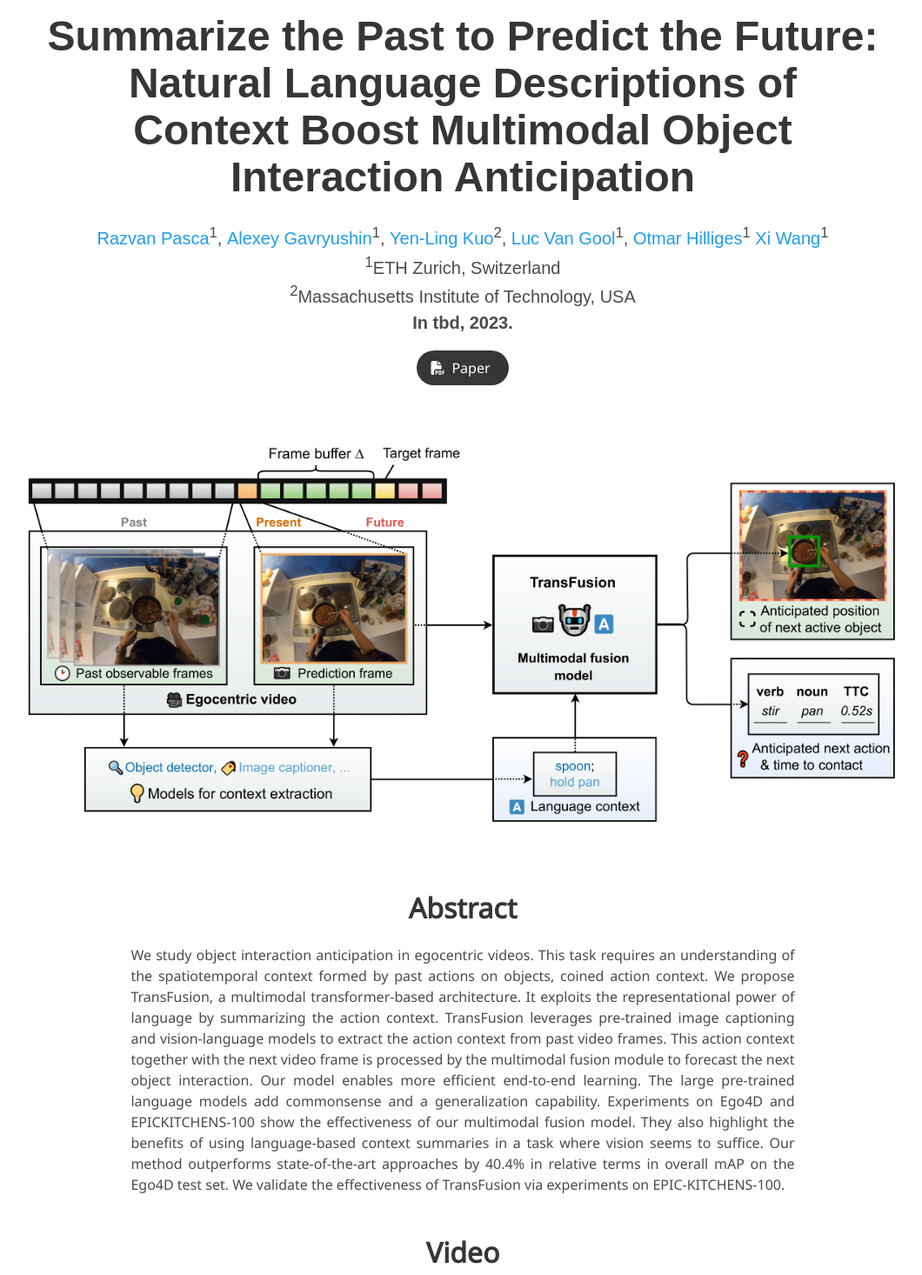
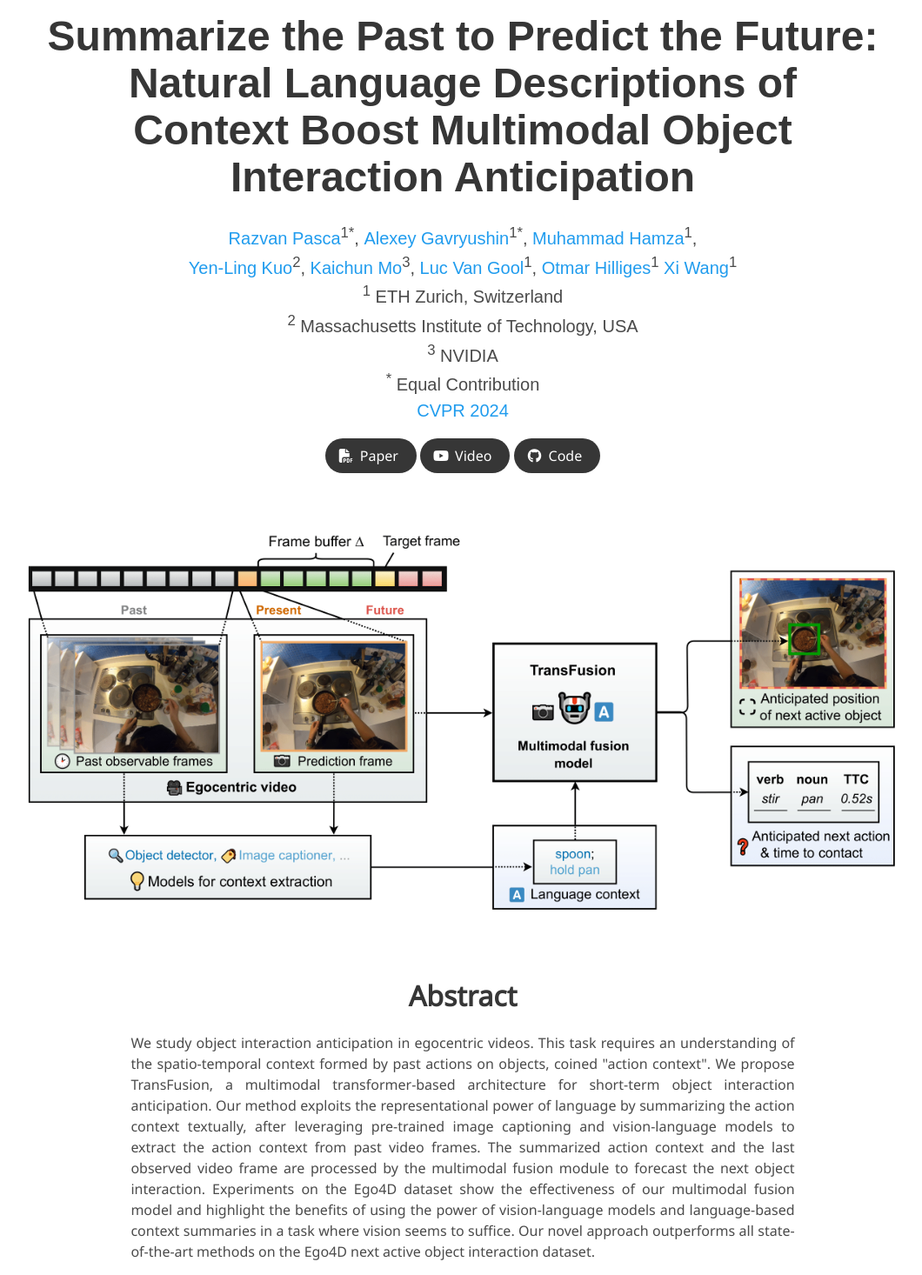
Before and after one commit to eth-ait/transfusion-proj, a plain HTML site: page index.html in a window 1280 px wide. Shown: the part 33-1499 px from the top of the page at 87% size, without its empty margins (108-1168 px from the left). Drawn offline with nearby package versions, Linux system fonts and the light colour scheme; some icons are missing; a web font is replaced by a local one.

Commit message:
Update for CPVR 2024

```diff
--- a/index.html
+++ b/index.html
@@ -47,11 +47,15 @@
           <h1 class="title is-1 publication-title">Summarize the Past to Predict the Future: Natural Language Descriptions of Context Boost Multimodal Object Interaction Anticipation</h1>
           <div class="is-size-5 publication-authors">
             <span class="author-block">
-              <a>Razvan Pasca</a><sup>1</sup>,</span>
+              <a>Razvan Pasca</a><sup>1*</sup>,</span>
             <span class="author-block">
-              <a>Alexey Gavryushin</a><sup>1</sup>,</span>
+              <a>Alexey Gavryushin</a><sup>1*</sup>,</span>
+            <span class="author-block">
+              <a>Muhammad Hamza</a><sup>1</sup>,</span><br>
             <span class="author-block">
               <a href="https://yenlingkuo.com/">Yen-Ling Kuo</a><sup>2</sup>,</span>
+            <span class="author-block">
+              <a href="https://kaichun-mo.github.io/">Kaichun Mo</a><sup>3</sup>,</span>
              <span class="author-block">
               <a href="https://ee.ethz.ch/the-department/faculty/professors/person-detail.OTAyMzM=.TGlzdC80MTEsMTA1ODA0MjU5.html/">Luc Van Gool</a><sup>1</sup>,</span>
             <span class="author-block">
@@ -62,18 +66,23 @@
           </div>
 
           <div class="is-size-5 publication-authors">
-            <span class="author-block"><sup>1</sup>ETH Zurich, Switzerland</span>
+            <span class="author-block"><sup>1</sup> ETH Zurich, Switzerland</span>
             <br>
-            <span class="author-block"><sup>2</sup>Massachusetts Institute of Technology, USA</span>
+            <span class="author-block"><sup>2</sup> Massachusetts Institute of Technology, USA</span>
             <br>
-            <span class="author-block">  <b>In tbd, 2023.</b></span>
+            <span class="author-block"><sup>3</sup> NVIDIA</span>
+            <br>
+            <span class="author-block"><sup>*</sup> Equal Contribution</span>
+            <br>
+            <span class="author-block">
+              <a href="https://cvpr.thecvf.com/Conferences/2024">CVPR 2024</a></span>
           </div>
 
           <div class="column has-text-centered">
             <div class="publication-links">
               <!-- PDF Link. -->
               <span class="link-block">
-                <a href="https://www.google.com"
+                <a href="https://arxiv.org/abs/2301.09209" target="_blank"
                    class="external-link button is-normal is-rounded is-dark">
                   <span class="icon">
                       <i class="fas fa-file-pdf"></i>
@@ -82,15 +91,25 @@
                 </a>
               </span>
               <!-- Video Link. -->
-<!--               <span class="link-block">
-                <a href="https://youtu.be/YB1_xKlueUI"
+               <span class="link-block">
+                <a href="https://youtu.be/3fqfGQgsdXg" target="_blank"
                    class="external-link button is-normal is-rounded is-dark">
                   <span class="icon">
                       <i class="fab fa-youtube"></i>
                   </span>
                   <span>Video</span>
                 </a>
-              </span> -->
+              </span>
+              <!-- Code Link. -->
+               <span class="link-block">
+                <a href="https://github.com/RazvanPasca/LanguageNAO" target="_blank"
+                   class="external-link button is-normal is-rounded is-dark">
+                  <span class="icon">
+                      <i class="fab fa-github"></i>
+                  </span>
+                  <span>Code</span>
+                </a>
+              </span>
           </div>
         </div>
       </div>
@@ -113,14 +132,7 @@
         <h2 class="title is-3">Abstract</h2>
         <div class="content has-text-justified">
           <p>
-           We study object interaction anticipation in egocentric videos. This task requires an understanding of the spatiotemporal context formed by past actions on objects, coined
-action context. We propose TransFusion, a multimodal transformer-based architecture. It exploits the representational power of language by summarizing the action context. TransFusion leverages pre-trained image captioning
-and vision-language models to extract the action context from past video frames. This action context together with
-the next video frame is processed by the multimodal fusion module to forecast the next object interaction. Our
-model enables more efficient end-to-end learning. The large pre-trained language models add commonsense and a generalization capability. Experiments on Ego4D and EPICKITCHENS-100 show the effectiveness of our multimodal
-fusion model. They also highlight the benefits of using language-based context summaries in a task where vision
-seems to suffice. Our method outperforms state-of-the-art approaches by 40.4% in relative terms in overall mAP on
-the Ego4D test set. We validate the effectiveness of TransFusion via experiments on EPIC-KITCHENS-100.
+            We study object interaction anticipation in egocentric videos. This task requires an understanding of the spatio-temporal context formed by past actions on objects, coined "action context". We propose TransFusion, a multimodal transformer-based architecture for short-term object interaction anticipation. Our method exploits the representational power of language by summarizing the action context textually, after leveraging pre-trained image captioning and vision-language models to extract the action context from past video frames. The summarized action context and the last observed video frame are processed by the multimodal fusion module to forecast the next object interaction. Experiments on the Ego4D dataset show the effectiveness of our multimodal fusion model and highlight the benefits of using the power of vision-language models and language-based context summaries in a task where vision seems to suffice. Our novel approach outperforms all state-of-the-art methods on the Ego4D next active object interaction dataset.
           </p>
         </div>
       </div>
@@ -135,10 +147,10 @@ the Ego4D test set. We validate the effectiveness of TransFusion via experiments
       <div class="column is-four-fifths">
         <h2 class="title is-3">Video</h2>
         <div class="publication-video">
-<!--           <iframe lass="embed-responsive-item "width="960" height="520" src="https://www.youtube.com/embed/YB1_xKlueUI" frameborder="0" allowfullscreen></iframe> -->
+        <iframe lass="embed-responsive-item "width="960" height="520" src="https://www.youtube.com/embed/3fqfGQgsdXg" frameborder="0" allowfullscreen></iframe>
         </div>
-        <h2 class="subtitle has-text-centered">
-            We present a method for next-active-object interaction anticipation using language model generated summaries of past scenes and single RGB image.
+        <h2 class="subtitle has-text-centered" style="margin-top: 15px;">
+            We present a method for next-active-object interaction anticipation using vision-language-model–generated summaries of the past together with single images.
         </h2>
       </div>
     </div>
@@ -161,12 +173,15 @@ the Ego4D test set. We validate the effectiveness of TransFusion via experiments
 <section class="section" id="BibTeX">
   <div class="container is-max-desktop content">
     <h2 class="title">BibTeX</h2>
-    <pre><code>@inproceedings{tbd,
-      title={Summarize the Past to Predict the Future: Natural Language Descriptions of Context Boost Multimodal Object Interaction Anticipation},
-      author={Pasca, Razvan and Gavryushin, Alexey and Kuo, Yen-Ling and Hilliges, Otmar and Wang, Xi},
-      booktitle={tbd},
-      year={2023}
-    }</code></pre>
+    <pre>
+<code>@inproceedings{
+  pasca2024transfusion,
+  title={Summarize the Past to Predict the Future: Natural Language Descriptions of Context Boost Multimodal Object Interaction Anticipation},
+  author={Pasca, Razvan and Gavryushin, Alexey and Hamza, Muhammad and Kuo, Yen-Ling and Mo, Kaichun and Van Gool, Luc and Hilliges, Otmar and Wang, Xi},
+  booktitle={Conference on Computer Vision and Pattern Recognition 2024},
+  year={2024},
+  url={https://eth-ait.github.io/transfusion-proj/}
+}</code></pre>
   </div>
 </section>
 
```
